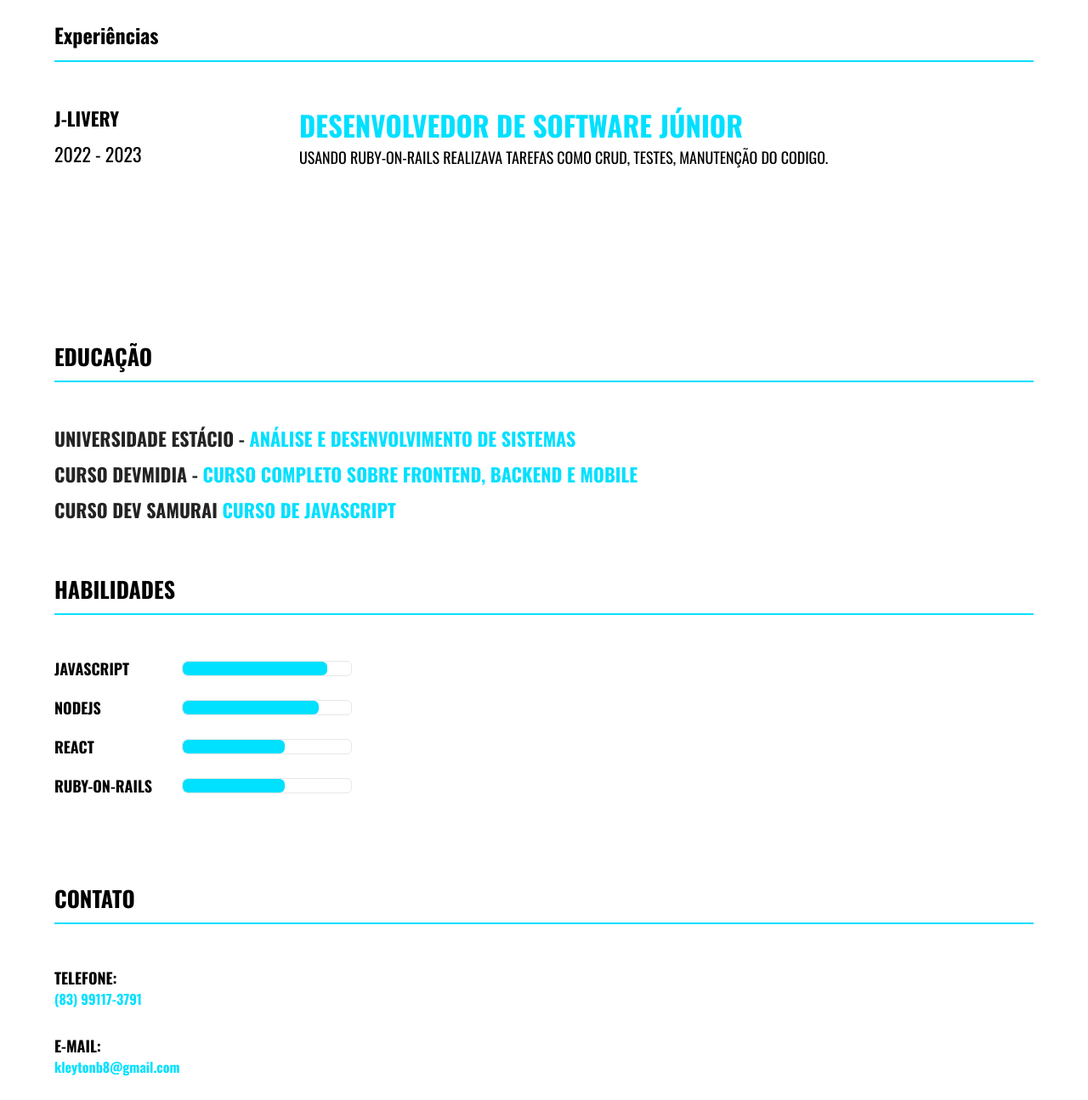
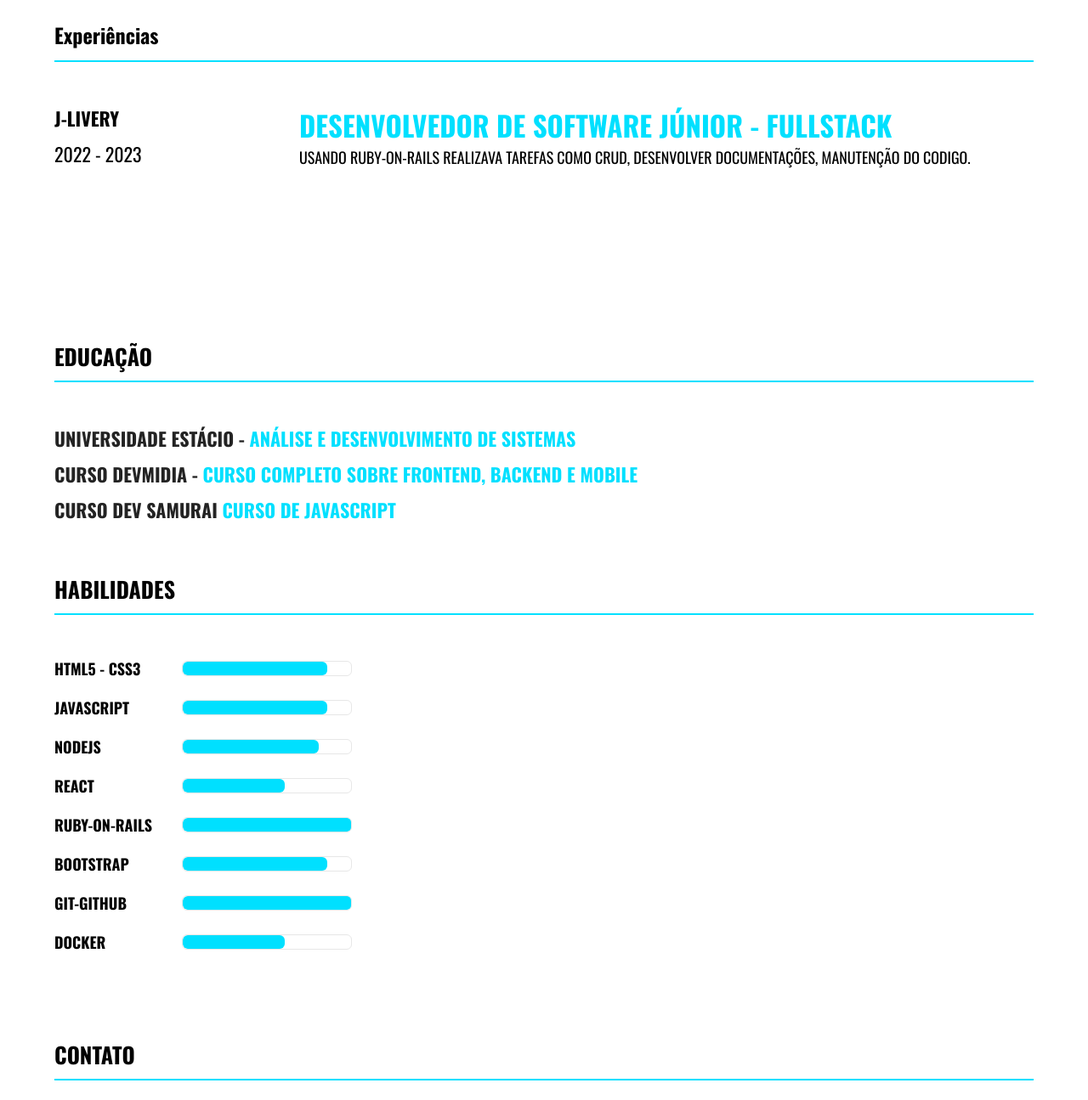
Before and after one commit to ozykt4/curriculo, a plain HTML site: page index.html in a window 1280 px wide. Shown: the part 480-1775 px from the top of the page at 85% size. Drawn offline with nearby package versions, Linux system fonts and the light colour scheme.

Commit message:
Fix html

```diff
--- a/index.html
+++ b/index.html
@@ -46,8 +46,8 @@
           </div>
 
           <div class="description">
-            <h2>Desenvolvedor de Software Júnior</h2>
-            <p>Usando Ruby-On-Rails realizava tarefas como crud, testes, manutenção do codigo. </p>
+            <h2>Desenvolvedor de Software Júnior - Fullstack</h2>
+            <p>Usando Ruby-On-Rails realizava tarefas como crud, desenvolver documentações, manutenção do codigo. </p>
           </div>
         </div>
 
@@ -81,6 +81,19 @@
 
       <div class="h-habilidades-title">
         <h2>Habilidades</h2>
+      </div>
+
+      <div class="item">
+
+        <div class="title">
+          <h2>Html5 - Css3</h2>
+        </div>
+
+        <div class="icon">
+          <div class="percentual-70">
+
+          </div>
+        </div>
       </div>
 
       <div class="item">
@@ -129,11 +142,51 @@
         </div>
 
         <div class="icon">
+          <div class="percentual-100">
+
+          </div>
+        </div>
+      </div>
+
+      <div class="item">
+
+        <div class="title">
+          <h2>Bootstrap</h2>
+        </div>
+
+        <div class="icon">
+          <div class="percentual-70">
+
+          </div>
+        </div>
+      </div>
+
+      <div class="item">
+
+        <div class="title">
+          <h2>Git-GitHub</h2>
+        </div>
+
+        <div class="icon">
+          <div class="percentual-100">
+
+          </div>
+        </div>
+      </div>
+
+      <div class="item">
+
+        <div class="title">
+          <h2>Docker</h2>
+        </div>
+
+        <div class="icon">
           <div class="percentual-50">
 
           </div>
         </div>
       </div>
+
     </div>
 
     <div class="h-contato">
```
